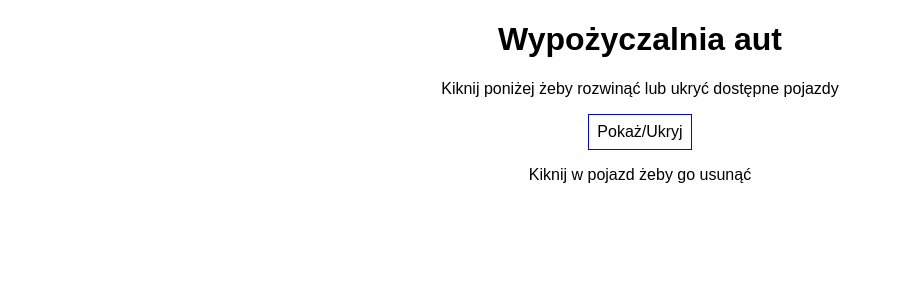
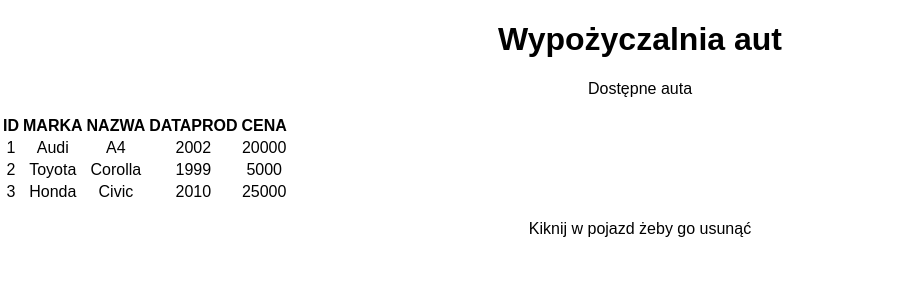
Before and after one commit to mluniewski/WypozyczalniaAut, a React (Create React App) app in the folder lists-conditionals--lists-finished/: page / in a window 1280 px wide. Shown: the top 300 px of the page, without its empty margins (0-897 px from the left). Built offline with nearby package versions, Linux system fonts and the light colour scheme.

Commit message:
commit on 'master'

```diff
--- a/lists-conditionals--lists-finished/src/Adding.js
+++ b/lists-conditionals--lists-finished/src/Adding.js
@@ -1,5 +1,5 @@
 import React from 'react';
-
+import classes from '../src/Person/MoreInfo.css'
 
 
 class NameForm extends React.Component {
@@ -23,11 +23,11 @@
     render() {
       return (
         <form onSubmit={this.handleSubmit}>
-          <label>
+          <label className = {classes.Car}>
             Imię i Nazwisko:
             <input type="text" value={this.state.value} onChange={this.handleChange} />
           </label>
-          <input type="submit" value="Wyślij" />
+          <input type="submit" value="Dodaj auto" />
         </form>
       );
     }
--- a/lists-conditionals--lists-finished/src/App.js
+++ b/lists-conditionals--lists-finished/src/App.js
@@ -2,7 +2,8 @@
 import './App.css';
 import Person from './Person/Person';
 import Reservation from './NewCar'
-
+import classes from '../src/Person/MoreInfo.css'
+import CarTable from './CarListHandler/CarListHandler'
 
 
 class App extends Component {
@@ -13,7 +14,7 @@
       { id: 3, marka: 'Honda', nazwa: 'Civic',  dataProd: 2010, cena: 25000 },
     ],
     otherState: 'some other value',
-    showCars: false
+    showCars: true
   }
 
   nameChangedHandler = ( event, id ) => {
@@ -44,10 +45,6 @@
     this.setState({cars: cars});
   }
 
-  toggleCarsHandler = () => {
-    const doesShow = this.state.showCars;
-    this.setState( { showCars: !doesShow } );
-  }
 
   render () {
     const style = {
@@ -62,33 +59,29 @@
 
     if ( this.state.showCars ) {
       cars = (
+
+        <table className={classes.Car} >
+        <tr>
         <div>
-
           {this.state.cars.map((car, index) => {
-            return <Person
+            return <td> <Person
               click={() => this.deleteCarHandler(index)}
               marka={car.marka}
-              nazwa={car.nazwa}
-              dataProd={car.dataProd}
-              cena={car.cena}
-              key={car.id}
-              changed={(event) => this.nameChangedHandler(event, car.id)} />
+               nazwa={car.nazwa}
+               dataProd={car.dataProd}
+               cena={car.cena}
+               key={car.id}
+              changed={(event) => this.nameChangedHandler(event, car.id)} /> </td>
           })}
          <Reservation/>
         </div>
+        </tr>
+        </table>
       );
     }
 
     return (
-      <div className="App">
-        <h1>Wypożyczalnia aut</h1>
-        <p>Kiknij poniżej żeby rozwinąć lub ukryć dostępne pojazdy</p>
-        <button
-          style={style}
-          onClick={this.toggleCarsHandler}>Pokaż/Ukryj</button>
-        {cars}
-        <p>Kiknij w pojazd żeby go usunąć</p>
-      </div>
+      <CarTable/>
     );
   }
 }
--- /dev/null
+++ b/lists-conditionals--lists-finished/src/CarListHandler/CarListHandler.css
@@ -0,0 +1,9 @@
+.title {
+    text-align: center;
+}
+
+.cars {
+    text-align: center;
+    border: 3px solid #ccc;
+    width: 100%;
+}
--- /dev/null
+++ b/lists-conditionals--lists-finished/src/CarListHandler/CarListHandler.js
@@ -0,0 +1,55 @@
+import React, { Component } from 'react'
+
+import classes from '../CarListHandler/CarListHandler.css'
+
+class carTable extends Component {
+    state = {
+      cars: [
+        { id: 1, marka: 'Audi', nazwa: 'A4',  dataProd: 2002, cena: 20000 },
+        { id: 2, marka: 'Toyota', nazwa: 'Corolla',  dataProd: 1999, cena: 5000 },
+        { id: 3, marka: 'Honda', nazwa: 'Civic',  dataProd: 2010, cena: 25000 },
+      ]
+    }
+
+renderCarTable () {
+    return this.state.cars.map((car, index) => {
+        const {id, marka, nazwa, dataProd, cena} = car
+        return (
+            <tr key = {id}>
+                <td>{id}</td>
+                <td>{marka}</td>
+                <td>{nazwa}</td>
+                <td>{dataProd}</td>
+                <td>{cena}</td>
+            </tr>
+        )
+    }
+    )
+}
+
+renderCarTableHeader () {
+    let header = Object.keys(this.state.cars[0])
+    return header.map((key, index) => {
+        return <th key = {index}>{key.toUpperCase()}</th>
+    })
+}
+
+
+render () {
+    return (
+        <div className="App">
+        <h1 id='title' className={classes.title}>Wypożyczalnia aut</h1>
+        <p>Dostępne auta</p>
+        <table id = 'cars' className={classes.cars}>
+            <tbody>
+                <tr>{this.renderCarTableHeader()}</tr>
+                {this.renderCarTable()}
+            </tbody>
+        </table>
+        <p>Kiknij w pojazd żeby go usunąć</p>
+      </div>
+        );
+    };
+}
+
+export default carTable;
--- a/lists-conditionals--lists-finished/src/ExtraPropetries.js
+++ b/lists-conditionals--lists-finished/src/ExtraPropetries.js
@@ -56,7 +56,6 @@
             <div>
               {this.state.moreInfo.map((info, index) => {
                 return <MoreInfo
-                //click={() => this.deleteInfoHandlers(index)}
                   vin={info.vin}
                   kolor={info.kolor}
                   pochodzenie={info.pochodzenie}
--- /dev/null
+++ b/lists-conditionals--lists-finished/src/Person/MoreInfo.css
@@ -0,0 +1,10 @@
+.Car {
+    margin: auto;
+    width: fit-content;
+    display: block;
+    max-height: 200px;
+    height: 200px;
+    overflow-y: scroll;
+    margin-bottom: 10px;
+    text-align: center;
+}
--- a/lists-conditionals--lists-finished/src/Person/MoreInfo.js
+++ b/lists-conditionals--lists-finished/src/Person/MoreInfo.js
@@ -1,8 +1,9 @@
 import React from 'react';
-//import classes from '../Person/Person.css'
+import classes from '../Person/MoreInfo.css'
 
 const moreInfo = (props) => {
     return (
+        <table className = {classes.MoreInfo}>
         <div
             className="MoreInfo">
             <span> Vin: {props.vin} </span>
@@ -10,6 +11,7 @@
             <span> Pochodzenie: {props.pochodzenie} </span>
             <span> Zarejestrowany: {props.zarejestrowany} </span>
         </div>
+        </table>
     )
 }
 
--- a/lists-conditionals--lists-finished/src/Person/Person.js
+++ b/lists-conditionals--lists-finished/src/Person/Person.js
@@ -3,25 +3,23 @@
 import NameForm from '../Adding';
 
 import Extra from '../ExtraPropetries';
+import classes from '../Person/MoreInfo.css';
 
 //import Logo from '../assets/images/Photo'
-
 const person = ( props ) => {
     return (
-        <div className="Person">
-            <p onClick={props.click}> Marka: {props.marka}  Model: {props.nazwa} <br/> Rocznik: {props.dataProd} Cena: {props.cena}</p>
-            <p>{props.children}</p>
-            <NameForm/>
-            <Extra/>
-
-
-        </div>
-
-
+        <table className={classes.Car} >
+            <tr>
+                    <p onClick={props.click}> </p>
+                    <td>Marka: {props.marka} </td>
+                    <td>Model: {props.nazwa} </td>
+                    <td>Rocznik: {props.dataProd} </td>
+                    <td>Cena: {props.cena} </td>
+                    <p>{props.children}</p>
+            </tr>
+        <NameForm/>
+        <Extra/>
+        </table>
     )
 };
-
-
-
-
 export default person;
```
Also changed, not shown: lists-conditionals--lists-finished/src/Person/Person.css (+4 -5 lines).
